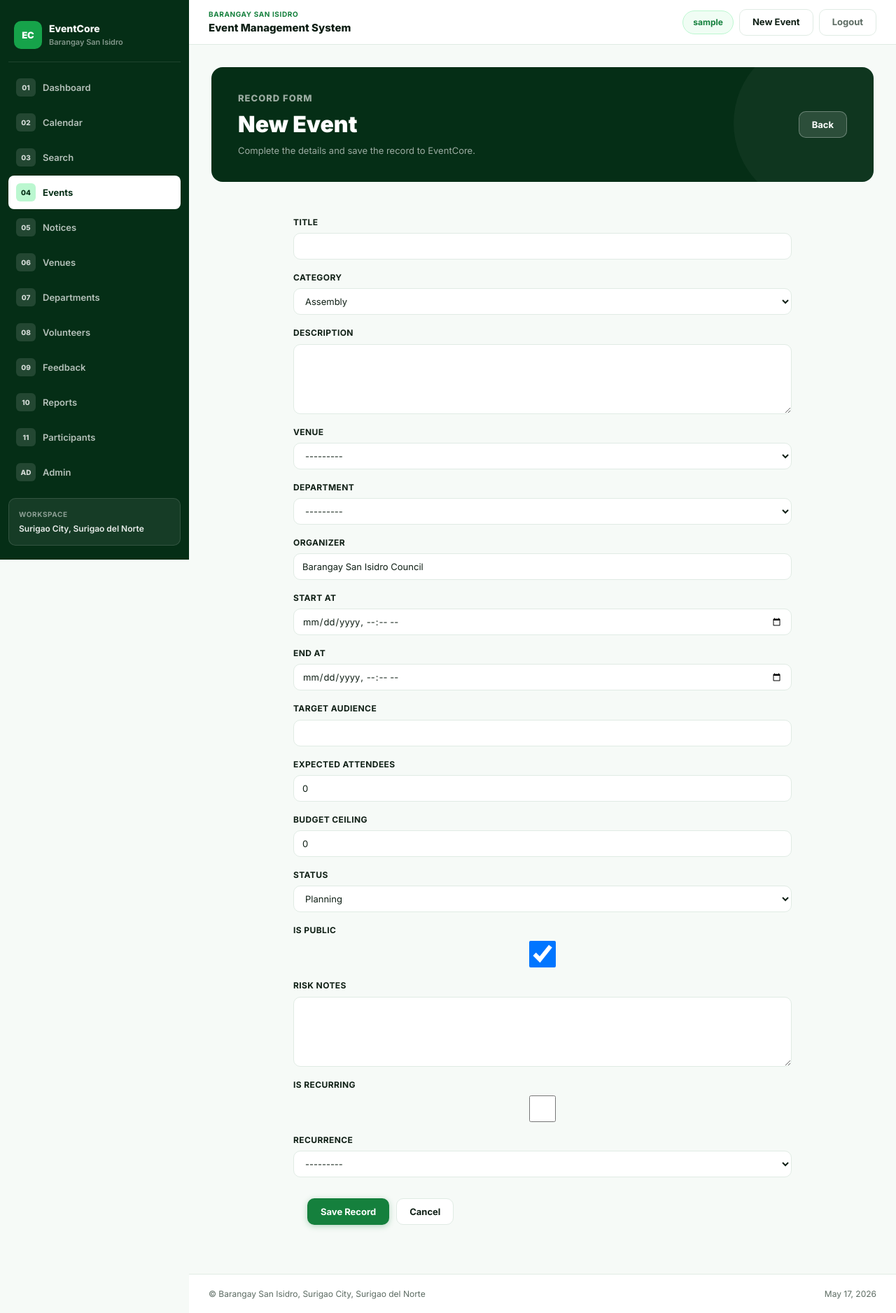
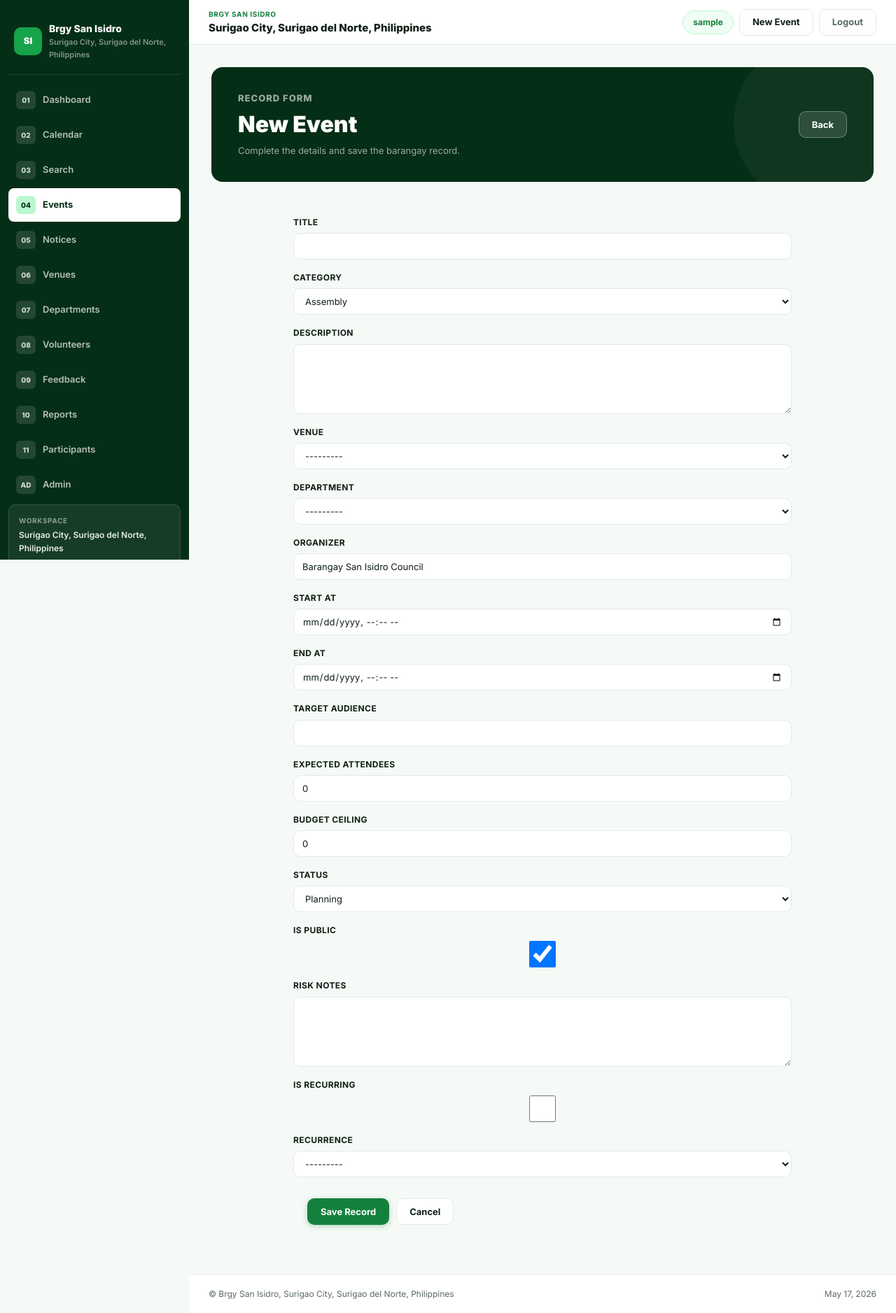
Before and after one commit to cramirez1-ai/San-Isidro-Information-System, a Django app: page /events/new/ in a window 1280 px wide. Shown: the whole page at 70% size. Run offline with Django 5.2, Linux system fonts and the light colour scheme; the visitor is signed in with stand-in values (Sample User, id 1); data that the repository does not hold is empty.

Commit message:
Rename visible branding to Brgy San Isidro

```diff
--- a/eventcore/admin.py
+++ b/eventcore/admin.py
@@ -5,9 +5,9 @@ from django.db.models import Sum
 from .models import Announcement, Attendee, BudgetItem, Department, Event, Resource, Venue, Volunteer, Feedback
 
 # Admin Site Title
-admin.site.site_header  = "Barangay EventCore Administration"
-admin.site.site_title   = "EventCore Admin"
-admin.site.index_title  = "Barangay San Isidro — Event Management System"
+admin.site.site_header  = "Brgy San Isidro Administration"
+admin.site.site_title   = "Brgy San Isidro Admin"
+admin.site.index_title  = "Brgy San Isidro Surigao City, Surigao del Norte, Philippines"
 
 
 class AttendeeInline(admin.TabularInline):
--- a/eventcore/apps.py
+++ b/eventcore/apps.py
@@ -4,4 +4,4 @@ from django.apps import AppConfig
 class EventcoreConfig(AppConfig):
     default_auto_field = "django.db.models.BigAutoField"
     name = "eventcore"
-    verbose_name = "Barangay EventCore"
+    verbose_name = "Brgy San Isidro"
--- a/eventcore/management/commands/seed_eventcore.py
+++ b/eventcore/management/commands/seed_eventcore.py
@@ -7,7 +7,7 @@ from eventcore.models import Announcement, Attendee, BudgetItem, Department, Eve
 
 
 class Command(BaseCommand):
-    help = "Create starter EventCore data for Barangay San Isidro."
+    help = "Create starter barangay data for Barangay San Isidro."
 
     def handle(self, *args, **options):
         departments = [
@@ -92,4 +92,4 @@ class Command(BaseCommand):
             },
         )
 
-        self.stdout.write(self.style.SUCCESS("EventCore starter data is ready."))
+        self.stdout.write(self.style.SUCCESS("Brgy San Isidro starter data is ready."))
--- a/eventcore/templates/admin/base_site.html
+++ b/eventcore/templates/admin/base_site.html
@@ -25,7 +25,7 @@
     border-color: rgba(255,255,255,0.3) !important;
   }
 
-  /* Module headers (BARANGAY EVENTCORE, AUTH) */
+  /* Module headers (Brgy San Isidro, AUTH) */
   .module caption, thead th {
     background: #15803d !important;
     color: #fff !important;
@@ -81,7 +81,7 @@
 {% block branding %}
 <h1 id="site-name">
   <a href="{% url 'admin:index' %}">
-    🌿 Barangay EventCore
+    🌿 Brgy San Isidro
   </a>
 </h1>
 {% endblock %}
--- a/eventcore/templates/eventcore/base.html
+++ b/eventcore/templates/eventcore/base.html
@@ -4,8 +4,8 @@
 <head>
     <meta charset="utf-8">
     <meta name="viewport" content="width=device-width, initial-scale=1">
-    <meta name="description" content="EventCore - Barangay San Isidro Event Management System">
-    <title>{% block title %}EventCore San Isidro{% endblock %}</title>
+    <meta name="description" content="Brgy San Isidro Surigao City, Surigao del Norte, Philippines - Event Management System">
+    <title>{% block title %}Brgy San Isidro Surigao City, Surigao del Norte, Philippines{% endblock %}</title>
     <link rel="stylesheet" href="{% static 'eventcore/css/app.css' %}">
     <script defer src="{% static 'eventcore/js/app.js' %}"></script>
 </head>
@@ -13,11 +13,11 @@
     <div class="overlay" data-overlay aria-hidden="true"></div>
     <div class="app-shell">
         <aside class="sidebar" id="sidebar" role="navigation">
-            <a class="brand" href="{% url 'eventcore:dashboard' %}" title="EventCore Dashboard">
-                <span class="brand-mark">EC</span>
+            <a class="brand" href="{% url 'eventcore:dashboard' %}" title="Brgy San Isidro Dashboard">
+                <span class="brand-mark">SI</span>
                 <div class="brand-copy">
-                    <strong>EventCore</strong>
-                    <small>Barangay San Isidro</small>
+                    <strong>Brgy San Isidro</strong>
+                    <small>Surigao City, Surigao del Norte, Philippines</small>
                 </div>
             </a>
             {% if request.user.is_authenticated %}
@@ -37,7 +37,7 @@
                 </nav>
                 <div class="side-card">
                     <span>Workspace</span>
-                    <strong>Surigao City, Surigao del Norte</strong>
+                    <strong>Surigao City, Surigao del Norte, Philippines</strong>
                 </div>
             {% else %}
                 <div class="side-card">
@@ -49,8 +49,8 @@
         <div class="workspace">
             <header class="topbar" role="banner">
                 <div>
-                    <span>Barangay San Isidro</span>
-                    <strong>Event Management System</strong>
+                    <span>Brgy San Isidro</span>
+                    <strong>Surigao City, Surigao del Norte, Philippines</strong>
                 </div>
                 <button class="drawer-toggle" data-drawer-toggle aria-label="Toggle navigation menu" aria-expanded="false" aria-controls="sidebar">Menu</button>
                 <nav class="top-actions" role="menubar">
@@ -76,7 +76,7 @@
                 {% block content %}{% endblock %}
             </main>
             <footer class="footer" role="contentinfo">
-                <span>&copy; Barangay San Isidro, Surigao City, Surigao del Norte</span>
+                <span>&copy; Brgy San Isidro, Surigao City, Surigao del Norte, Philippines</span>
                 <span>{% now "M d, Y" %}</span>
             </footer>
         </div>
--- a/eventcore/templates/eventcore/confirm_delete.html
+++ b/eventcore/templates/eventcore/confirm_delete.html
@@ -5,7 +5,7 @@
     <div>
         <p class="eyebrow">Confirm Delete</p>
         <h1>{{ title }}</h1>
-        <p>This action cannot be undone. Please confirm before removing this record from EventCore.</p>
+        <p>This action cannot be undone. Please confirm before removing this record from Brgy San Isidro.</p>
     </div>
     <a class="btn secondary" href="{{ back_url }}">Back</a>
 </section>
--- a/eventcore/templates/eventcore/dashboard.html
+++ b/eventcore/templates/eventcore/dashboard.html
@@ -3,7 +3,7 @@
 {% block content %}
 <section class="hero">
     <div>
-        <p class="eyebrow">{{ profile.region }} Barangay EventCore</p>
+        <p class="eyebrow">{{ profile.region }} Brgy San Isidro</p>
         <h1>{{ profile.name }} Event Command Center</h1>
         <p>{{ profile.tagline }} Built for {{ profile.city }}, {{ profile.province }}.</p>
         <div class="hero-pills">
@@ -88,7 +88,7 @@
 <section class="content-grid">
     <div class="panel">
         <div class="section-head">
-            <h2>Upcoming EventCore Schedule</h2>
+            <h2>Upcoming Barangay Schedule</h2>
             <a href="{% url 'eventcore:event_list' %}">View all</a>
         </div>
         <div class="list">
--- a/eventcore/templates/eventcore/event_list.html
+++ b/eventcore/templates/eventcore/event_list.html
@@ -3,7 +3,7 @@
 {% block content %}
 <section class="page-title">
     <div>
-        <p class="eyebrow">EventCore</p>
+        <p class="eyebrow">Brgy San Isidro</p>
         <h1>Event Command Center</h1>
         <p>Manage every barangay program from first plan to final report.</p>
     </div>
--- a/eventcore/templates/eventcore/form.html
+++ b/eventcore/templates/eventcore/form.html
@@ -5,7 +5,7 @@
     <div>
         <p class="eyebrow">Record Form</p>
         <h1>{{ title }}</h1>
-        <p>Complete the details and save the record to EventCore.</p>
+        <p>Complete the details and save the barangay record.</p>
     </div>
     <a class="btn secondary" href="{{ back_url }}">Back</a>
 </section>
--- a/eventcore/templates/eventcore/search.html
+++ b/eventcore/templates/eventcore/search.html
@@ -4,7 +4,7 @@
 <section class="hero">
     <div>
         <p class="eyebrow">Global Search</p>
-        <h1>Find Anything in EventCore</h1>
+        <h1>Find Barangay Records</h1>
         <p>Search across events, announcements, attendees, and more. Get instant results.</p>
         <div class="hero-pills">
             <span>Smart Search</span><span>Instant Results</span><span>Cross-Platform</span>
@@ -104,7 +104,7 @@
     <div class="empty-state">
         <div class="empty-state-mark">S</div>
         <h2>Start Your Search</h2>
-        <p>Enter keywords above to search across all EventCore data including events, announcements, attendees, venues, and more.</p>
+        <p>Enter keywords above to search across all barangay data including events, announcements, attendees, venues, and more.</p>
         <div class="hero-panel-tags">
             <span class="chip info">Events</span>
             <span class="chip success">Announcements</span>
--- a/eventcore/templates/registration/login.html
+++ b/eventcore/templates/registration/login.html
@@ -3,7 +3,7 @@
 {% block content %}
 <section class="auth-card">
     <p class="eyebrow">Secure Access</p>
-    <h1>Login to EventCore</h1>
+    <h1>Login to Brgy San Isidro</h1>
     <form method="post">
         {% csrf_token %}
         {{ form.as_p }}
--- a/eventcore/templates/registration/register.html
+++ b/eventcore/templates/registration/register.html
@@ -3,7 +3,7 @@
 {% block content %}
 <section class="auth-card">
     <p class="eyebrow">New Account</p>
-    <h1>Create EventCore Access</h1>
+    <h1>Create Brgy San Isidro Access</h1>
     <form method="post">
         {% csrf_token %}
         {{ form.as_p }}
--- a/eventcore/tests.py
+++ b/eventcore/tests.py
@@ -8,7 +8,7 @@ from django.utils import timezone
 from .models import Attendee, Event, Venue
 
 
-class EventCoreTests(TestCase):
+class BarangaySanIsidroTests(TestCase):
     def setUp(self):
         self.user = User.objects.create_user(username="clerk", password="StrongPass123!")
         self.venue = Venue.objects.create(name="Barangay Hall", capacity=100)
--- a/eventcore/views.py
+++ b/eventcore/views.py
@@ -35,7 +35,7 @@ BARANGAY_PROFILE = {
     "city": "Surigao City",
     "province": "Surigao del Norte",
     "region": "Caraga",
-    "tagline": "EventCore command center for public programs, logistics, and community coordination.",
+    "tagline": "Brgy San Isidro coordination center for public programs, logistics, and community coordination.",
 }
 
 
@@ -61,7 +61,7 @@ class RegisterView(CreateView):
     def form_valid(self, form):
         response = super().form_valid(form)
         login(self.request, self.object)
-        messages.success(self.request, "Account created. Welcome to EventCore.")
+        messages.success(self.request, "Account created. Welcome to Brgy San Isidro.")
         return response
 
 
@@ -722,7 +722,7 @@ def export_event_ical(request, pk):
     lines = [
         "BEGIN:VCALENDAR",
         "VERSION:2.0",
-        "PRODID:-//Barangay EventCore//EN",
+        "PRODID:-//Brgy San Isidro//EN",
         "BEGIN:VEVENT",
         f"UID:{event.pk}@eventcore.barangay",
         f"DTSTART:{ical_dt(event.start_at)}",
```
Also changed, not shown: README.md.
